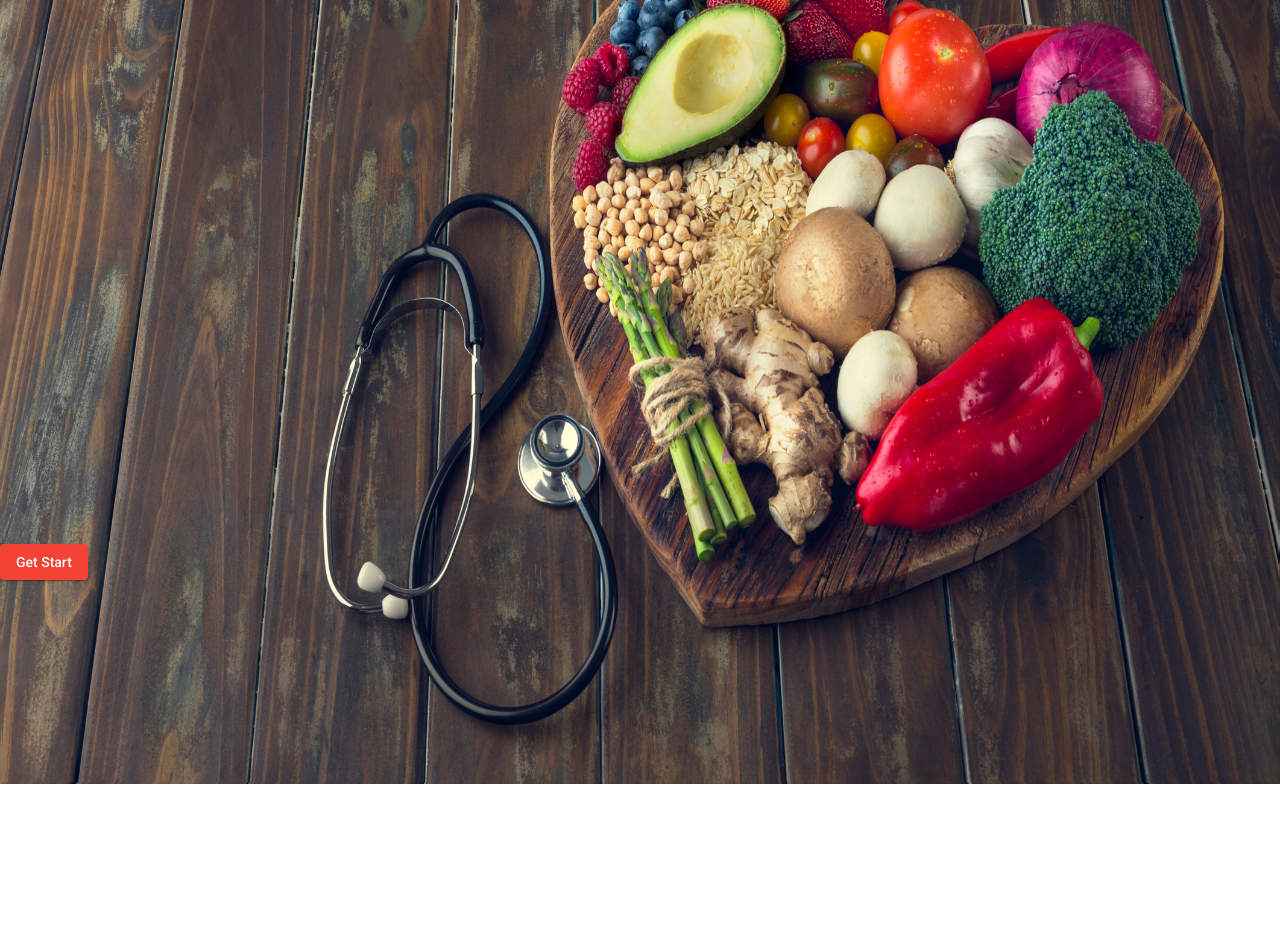
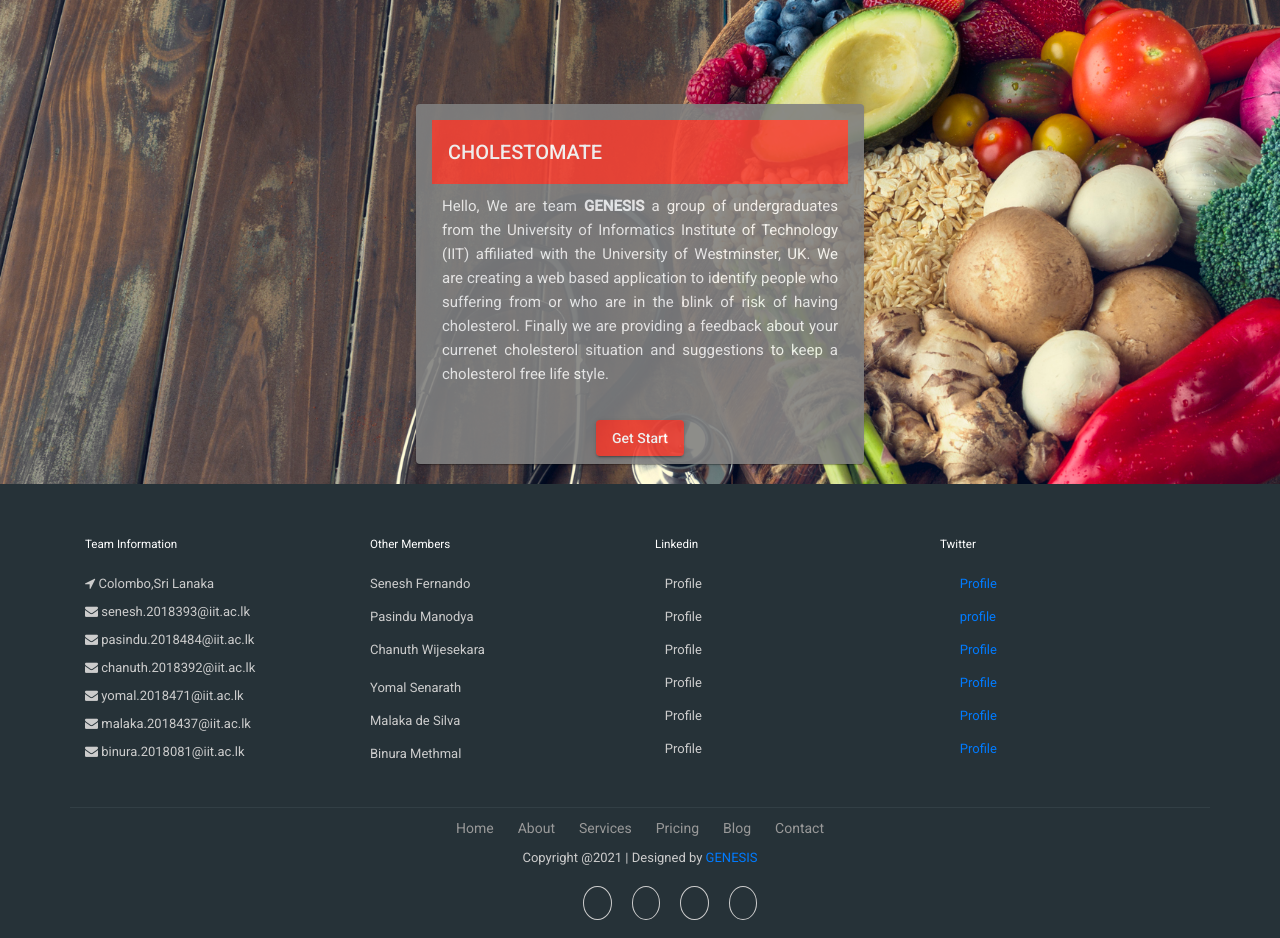
Before and after one commit to YomalSmarakoon/Cholesterol-Detection, an Angular app in the folder WEBMD/: page / in a window 1280 px wide. Shown: the part 320-1258 px from the top of the page. Before the commit the page ends 1109 px from the top, so only its background shows below. Built offline with nearby package versions, Linux system fonts and the light colour scheme.

Commit message:
Added get started, added footer, and fixed some errors in front end

```diff
--- a/WEBMD/package.json
+++ b/WEBMD/package.json
@@ -24,10 +24,12 @@
     "@angular/router": "~11.0.5",
     "angular-font-awesome": "^3.1.2",
     "axios": "^0.21.1",
+    "bcryptjs": "^2.4.3",
     "body-parser": "^1.19.0",
     "cors": "^2.8.5",
     "express": "^4.17.1",
     "font-awesome": "^4.7.0",
+    "jsonwebtoken": "^8.5.1",
     "mongoose": "^5.11.19",
     "morgan": "^1.10.0",
     "nodemon": "^2.0.7",
--- a/WEBMD/src/app/about-us/about-us.component.scss
+++ b/WEBMD/src/app/about-us/about-us.component.scss
@@ -3,7 +3,7 @@ img{
     border-radius: 100%;
 }
 .grid{
-    margin-top: -500px;
+    margin-top: -700px;
 }
 img:hover + .binura {
     display: block;
--- a/WEBMD/src/app/app.component.html
+++ b/WEBMD/src/app/app.component.html
@@ -8,6 +8,121 @@
 
   </mat-toolbar>
 <div class = "background">
-  <img class = "image" src = "../assets/Images/background.jpg">
+  <br>
+  <br>
+  <br>
+  <br>
+  <br>
+  <br>
+  <br>
+  <br>
+  <br>
+  <br>
+  <br>
+  <br>
+  <div class = "container1">
+    <link href="//maxcdn.bootstrapcdn.com/bootstrap/4.1.1/css/bootstrap.min.css" rel="stylesheet" id="bootstrap-css">
+  <script src="//maxcdn.bootstrapcdn.com/bootstrap/4.1.1/js/bootstrap.min.js"></script>
+  <script src="//cdnjs.cloudflare.com/ajax/libs/jquery/3.2.1/jquery.min.js"></script>
+  <!------ Include the above in your HEAD tag ---------->
+
+  <link rel="stylesheet" href="https://stackpath.bootstrapcdn.com/bootstrap/4.1.3/css/bootstrap.min.css" integrity="sha384-MCw98/SFnGE8fJT3GXwEOngsV7Zt27NXFoaoApmYm81iuXoPkFOJwJ8ERdknLPMO" crossorigin="anonymous">
+  <link rel="stylesheet" href="https://use.fontawesome.com/releases/v5.2.0/css/all.css" integrity="sha384-hWVjflwFxL6sNzntih27bfxkr27PmbbK/iSvJ+a4+0owXq79v+lsFkW54bOGbiDQ" crossorigin="anonymous">
+
+  <!--footer starts from here-->
+  <footer class="footer">
+  <div class="container bottom_border">
+  <div class="row">
+  <div class=" col-sm-4 col-md col-sm-4  col-12 col">
+  <h5 class="headin5_amrc col_white_amrc pt2">Team Information</h5>
+  <!--headin5_amrc-->
+  <p><i class="fa fa-location-arrow"></i> Colombo,Sri Lanaka </p>
+  <p><i class="fa fa fa-envelope"></i> senesh.2018393@iit.ac.lk</p>
+  <p><i class="fa fa fa-envelope"></i> pasindu.2018484@iit.ac.lk</p>
+  <p><i class="fa fa fa-envelope"></i> chanuth.2018392@iit.ac.lk</p>
+  <p><i class="fa fa fa-envelope"></i> yomal.2018471@iit.ac.lk</p>
+  <p><i class="fa fa fa-envelope"></i> malaka.2018437@iit.ac.lk</p>
+  <p><i class="fa fa fa-envelope"></i> binura.2018081@iit.ac.lk</p>
+
+
+  </div>
+
+
+  <div class=" col-sm-4 col-md  col-6 col">
+  <h5 class="headin5_amrc col_white_amrc pt2">Other Members</h5>
+  <!--headin5_amrc-->
+  <ul class="footer_ul_amrc">
+  <li><p>Senesh Fernando</p></li>
+  <li><p>Pasindu Manodya</p></li>
+  <li><p>Chanuth Wijesekara</p><li>
+  <li><p>Yomal Senarath</p></li>
+  <li><p>Malaka de Silva</p></li>
+  <li><p>Binura Methmal</p></li>
+  </ul>
+  <!--footer_ul_amrc ends here-->
+  </div>
+
+
+  <div class=" col-sm-4 col-md  col-6 col">
+  <h5 class="headin5_amrc col_white_amrc pt2">Linkedin</h5>
+  <!--headin5_amrc-->
+  <ul class="footer_ul_amrc">
+  <li><p><i class="fab fa-linkedin"></i><a href="https://www.linkedin.com/in/senesh-fernando-1526b41b6/">Profile</a></p></li>
+  <li><p><i class="fab fa-linkedin"></i><a href="https://www.linkedin.com/in/pasindu-manodya-0b46a8206/">Profile</a></p></li>
+  <li><p><i class="fab fa-linkedin"></i><a href="https://www.linkedin.com/in/chanuth-wijesekara-44b678195/">Profile</a></p></li>
+  <li><p><i class="fab fa-linkedin"></i><a href="https://www.linkedin.com/in/yomal-samarakoon-20a504207/">Profile</a></p></li>
+  <li><p><i class="fab fa-linkedin"></i><a href="https://www.linkedin.com/in/chirath-malaka-8191b81b9/">Profile</a></p></li>
+  <li><p><i class="fab fa-linkedin"></i><a href="https://www.linkedin.com/in/binura-methmal/">Profile</a></p></li>
+  </ul>
+  <!--footer_ul_amrc ends here-->
+  </div>
+
+
+  <div class=" col-sm-4 col-md  col-12 col">
+  <h5 class="headin5_amrc col_white_amrc pt2">Twitter</h5>
+  <!--headin5_amrc ends here-->
+
+  <ul class="footer_ul2_amrc">
+  <li><p><a href="https://twitter.com/SeneshFernando"><i class="fab fa-twitter fleft padding-right"></i> Profile</a></p></li>
+  <li><p><a href="https://twitter.com/pasindu79405953"><i class="fab fa-twitter fleft padding-right "></i> profile</a></p></li>
+  <li><p><a href="https://twitter.com/Chanuth20"><i class="fab fa-twitter fleft padding-right"></i> Profile</a></p></li>
+  <li><p><a href="https://twitter.com/26af6299ee794c4"><i class="fab fa-twitter fleft padding-right"></i> Profile</a></p></li>
+  <li><p><a href="https://twitter.com/ChirathMalaka1"><i class="fab fa-twitter fleft padding-right"></i> Profile</a></p></li>
+  <li><p><a href="https://twitter.com/binuramethmalSE"><i class="fab fa-twitter fleft padding-right"></i> Profile</a></p></li>
+  </ul>
+  <!--footer_ul2_amrc ends here-->
+  </div>
+  </div>
+  </div>
+
+
+  <div class="container">
+  <ul class="foote_bottom_ul_amrc">
+  <li><a href="#">Home</a></li>
+  <li><a href="#">About</a></li>
+  <li><a href="#">Services</a></li>
+  <li><a href="#">Pricing</a></li>
+  <li><a href="#">Blog</a></li>
+  <li><a href="#">Contact</a></li>
+  </ul>
+  <!--foote_bottom_ul_amrc ends here-->
+  <p class="text-center">Copyright @2021 | Designed by <a href="#">GENESIS</a></p>
+
+  <ul class="social_footer_ul">
+  <li><a href="#"><i class="fab fa-facebook-f"></i></a></li>
+  <li><a href="#"><i class="fab fa-twitter"></i></a></li>
+  <li><a href="#"><i class="fab fa-linkedin"></i></a></li>
+  <li><a href="#"><i class="fab fa-instagram"></i></a></li>
+  </ul>
+  <!--social_footer_ul ends here-->
+  </div>
+
+  </footer>
+
+
+  <script src="https://code.jquery.com/jquery-3.3.1.slim.min.js" integrity="sha384-q8i/X+965DzO0rT7abK41JStQIAqVgRVzpbzo5smXKp4YfRvH+8abtTE1Pi6jizo" crossorigin="anonymous"></script>
+  <script src="https://cdnjs.cloudflare.com/ajax/libs/popper.js/1.14.3/umd/popper.min.js" integrity="sha384-ZMP7rVo3mIykV+2+9J3UJ46jBk0WLaUAdn689aCwoqbBJiSnjAK/l8WvCWPIPm49" crossorigin="anonymous"></script>
+  <script src="https://stackpath.bootstrapcdn.com/bootstrap/4.1.3/js/bootstrap.min.js" integrity="sha384-ChfqqxuZUCnJSK3+MXmPNIyE6ZbWh2IMqE241rYiqJxyMiZ6OW/JmZQ5stwEULTy" crossorigin="anonymous"></script>
+  </div>
 </div>
 <router-outlet></router-outlet>
--- a/WEBMD/src/app/app.component.scss
+++ b/WEBMD/src/app/app.component.scss
@@ -1,11 +1,48 @@
 .background{
-    margin-left: 0px;
-    height: 100%;
+    background-image: url("../assets/Images/background.jpg");
+    background-size: cover;
+    height: 130%;
 }
-.image{
-    height: 130%;
-    width: 100%;
-}
+
 .container{
     flex: 1 1 auto;
 }
+
+.container1{
+    margin-top: 500px;
+}
+
+.col_white_amrc { color:#FFF;}
+footer { width:100%; background-color:#263238; min-height:250px; padding:10px 0px 25px 0px ;}
+.pt2 { padding-top:40px ; margin-bottom:20px ;}
+footer p { font-size:13px; color:#CCC; padding-bottom:0px; margin-bottom:8px;}
+.mb10 { padding-bottom:15px ;}
+.footer_ul_amrc { margin:0px ; list-style-type:none ; font-size:14px; padding:0px 0px 10px 0px ; }
+.footer_ul_amrc li {padding:0px 0px 5px 0px;}
+.footer_ul_amrc li a{ color:#CCC;}
+.footer_ul_amrc li a:hover{ color:#fff; text-decoration:none;}
+.fleft { float:left;}
+.padding-right { padding-right:10px; }
+
+.footer_ul2_amrc {margin:0px; list-style-type:none; padding:0px;}
+.footer_ul2_amrc li p { display:table; }
+.footer_ul2_amrc li a:hover { text-decoration:none;}
+.footer_ul2_amrc li i { margin-top:5px;}
+
+.bottom_border { border-bottom:1px solid #323f45; padding-bottom:20px;}
+.foote_bottom_ul_amrc {
+	list-style-type:none;
+	padding:0px;
+	display:table;
+	margin-top: 10px;
+	margin-right: auto;
+	margin-bottom: 10px;
+	margin-left: auto;
+}
+.foote_bottom_ul_amrc li { display:inline;}
+.foote_bottom_ul_amrc li a { color:#999; margin:0 12px;}
+
+.social_footer_ul { display:table; margin:15px auto 0 auto; list-style-type:none;  }
+.social_footer_ul li { padding-left:20px; padding-top:10px; float:left; }
+.social_footer_ul li a { color:#CCC; border:1px solid #CCC; padding:8px;border-radius:50%;}
+.social_footer_ul li i {  width:20px; height:20px; text-align:center;}
--- a/WEBMD/src/app/login/login.component.scss
+++ b/WEBMD/src/app/login/login.component.scss
@@ -1,6 +1,6 @@
-.main-div mat-card{
+.main-div mat-card:first-child{
     padding : 0px;
-    margin-top: -600px;
+    margin-top: -950px;
     opacity: 90%;
 }
 .login-form{
--- a/WEBMD/src/app/main-page/main-page.component.html
+++ b/WEBMD/src/app/main-page/main-page.component.html
@@ -1 +1,12 @@
-<button routerLink = "../login" mat-raised-button type="submit" color = "warn">Get Start</button>
+<div fxLayoutAlign = "center center" class="main-div">
+<mat-card class="example-card" fxFlex="35">
+        <mat-toolbar color = "warn">CHOLESTOMATE</mat-toolbar>
+    <mat-card-content>
+        <h4> Hello, We are team <b>GENESIS</b> a group of undergraduates from the University of Informatics Institute of Technology (IIT) affiliated with the University of Westminster, UK. We are creating a web based application to identify people who suffering from or who are in the blink of risk of having cholesterol. Finally we are providing a feedback about your currenet cholesterol situation and suggestions to keep a cholesterol free life style. </h4>
+
+    </mat-card-content>
+    <mat-card-actions fxLayoutAlign = "center">
+        <button routerLink = "../login" mat-raised-button type="submit" color = "warn">Get Start</button>
+    </mat-card-actions>
+  </mat-card>
+  </div>
--- a/WEBMD/src/app/main-page/main-page.component.scss
+++ b/WEBMD/src/app/main-page/main-page.component.scss
@@ -0,0 +1,12 @@
+.example-card {
+    max-width: 400px;
+    margin-top: -1000px;
+    background-color: gray;
+    color: whitesmoke;
+    opacity: 90%;
+  }
+
+h4{
+    padding: 10px;
+    text-align: justify;
+}
--- a/WEBMD/src/app/signup/signup.component.scss
+++ b/WEBMD/src/app/signup/signup.component.scss
@@ -1,6 +1,6 @@
 .main-div mat-card{
     padding : 0px;
-    margin-top: -600px;
+    margin-top: -850px;
     opacity: 90%;
 }
 .signup-form{
--- a/WEBMD/src/app/user-detail-form/user-detail-form.component.scss
+++ b/WEBMD/src/app/user-detail-form/user-detail-form.component.scss
@@ -1,6 +1,6 @@
 .main-div mat-card{
     padding : 0px;
-    margin-top: -550px;
+    margin-top: -745px;
     opacity: 90%;
 }
 .user-detail-form{
```
Also changed, not shown: WEBMD/src/app/about-us/about-us.component.html (line endings or trailing spaces), 1 other file (tests, documents, lock files or other folders).
